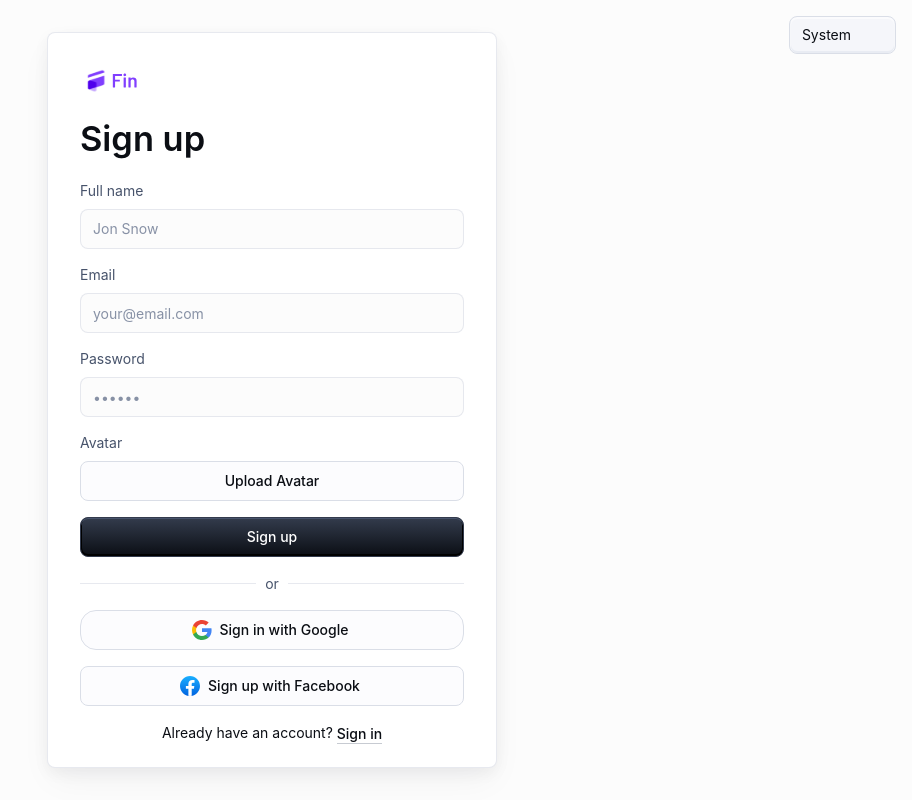
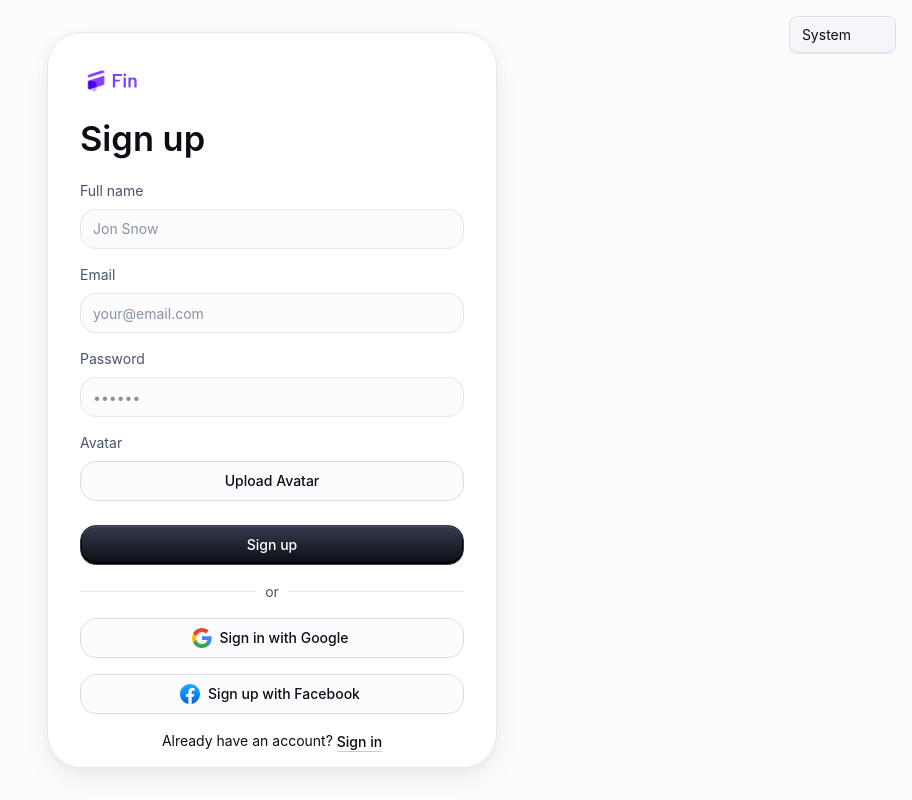
Before and after one commit to roflmorries/FinTrack-App, a React (Vite) app in the folder fin-track-app/: page /registration in a window 1280 px wide. Shown: the whole page, without its empty margins (368-1280 px from the left). Built offline with nearby package versions, Linux system fonts and the light colour scheme; no server answers; some icons are missing.

Commit message:
delete legacy code

```diff
--- a/fin-track-app/src/features/auth/ui/RegistrationForm.tsx
+++ b/fin-track-app/src/features/auth/ui/RegistrationForm.tsx
@@ -1,109 +1,9 @@
-// import { Button, Form, Input, Upload } from 'antd'
-// import { RcFile } from 'antd/es/upload';
-// import { useEffect, useState } from 'react'
-// import { registerUser } from '../../../entities/user/model/userThunks';
-// import { useAppDispatch, useAppSelector } from '../../../shared/lib/hooks/redux/reduxTypes';
-// import { useNavigate } from 'react-router-dom';
-// import { uploadAvatar } from '../../../shared/api/uploadAvatar';
-
-// type Props = {}
-
-// export default function RegistrationForm({}: Props) {
-//   const [avatarFile, setAvatarFile] = useState<File | null>(null);
-//   const [avatar, setAvatar] = useState<string | null>(null);
-//   const dispatch = useAppDispatch();
-//   const { isAuth } = useAppSelector((state) => state.user)
-//   const navigate = useNavigate();
-
-//   useEffect(() => {
-//     if (isAuth) {
-//       navigate('/dashboard', {replace: true})
-//     }
-//   }, [isAuth, navigate])
-
-
-
-//   const handleRegisterForm = async (values: any) => {
-//     try {
-//       let avatar = null;
-//       if (avatarFile) {
-//         avatar = await uploadAvatar(avatarFile)
-//       };
-//       const newUser = {...values, avatar}
-//       console.log(newUser)
-//       await dispatch(registerUser(newUser))} catch (error) {
-//         console.error(error);
-//       }
-//   }
-
-//   const handleUploadAvatar = (file: RcFile) => {
-//     setAvatarFile(file);
-//     setAvatar(URL.createObjectURL(file));
-//     return false;
-//   };
-
-//   return (
-//     <Form name='registration' onFinish={handleRegisterForm} autoComplete='off'>
-
-//       <Form.Item
-//       label='Fullname'
-//       name='fullName'
-//       rules={[{ required: true, message: 'Введите ваше имя!' }]}
-//       >
-//         <Input/>
-//       </Form.Item>
-
-//       <Form.Item
-//       label='Email'
-//       name='email'
-//       rules={[
-//         { required: true, message: 'Введите ваш email!' },
-//         { type: 'email', message: 'Некорректный email!' },
-//       ]}
-//       >
-//         <Input/>
-//       </Form.Item>
-
-//       <Form.Item
-//       label='Password'
-//       name='password'
-//       rules={[{ required: true, message: 'Введите ваш пароль!' }]}
-//       >
-//         <Input/>
-//       </Form.Item>
-
-//       <Form.Item
-//       label='Avatar'
-//       >
-//         <Upload
-//         beforeUpload={handleUploadAvatar}
-//         showUploadList={false}
-//         accept='image/*'
-//         >
-//           <Button>Upload Avatar</Button>
-//         </Upload>
-//         {avatar && (
-//           <img
-//           src={avatar}
-//           alt="avatar"
-//           style={{ marginTop: 10, maxWidth: 100, borderRadius: 8 }}
-//           />
-//         )}
-//       </Form.Item>
-//       <Button type="primary" htmlType="submit">Register</Button>
-//     </Form>
-//   )
-// }
-
-
-
-
 import Box from '@mui/material/Box';
 import Button from '@mui/material/Button';
-import Checkbox from '@mui/material/Checkbox';
+// import Checkbox from '@mui/material/Checkbox';
 import CssBaseline from '@mui/material/CssBaseline';
 import Divider from '@mui/material/Divider';
-import FormControlLabel from '@mui/material/FormControlLabel';
+// import FormControlLabel from '@mui/material/FormControlLabel';
 import FormLabel from '@mui/material/FormLabel';
 import FormControl from '@mui/material/FormControl';
 import Link from '@mui/material/Link';
@@ -114,19 +14,21 @@ import MuiCard from '@mui/material/Card';
 import { styled } from '@mui/material/styles';
 import AppTheme from '../../../shared/shared-theme/AppTheme';
 import ColorModeSelect from '../../../shared/shared-theme/ColorModeSelect';
-import { GoogleIcon, FacebookIcon, SitemarkIcon } from '../../../pages/RegistrationPage/components/CustomIcons';
+import { FacebookIcon, SitemarkIcon } from '../../../pages/RegistrationPage/components/CustomIcons';
 import { useEffect, useState } from 'react'
 import { registerUser } from '../../../entities/user/model/userThunks';
 import { useAppDispatch, useAppSelector } from '../../../shared/lib/hooks/redux/reduxTypes';
 import { useNavigate } from 'react-router-dom';
 import { uploadAvatar } from '../../../shared/api/uploadAvatar';
 import GoogleLoginButton from './GoogleLoginButton';
+import Avatar from '@mui/material/Avatar';
 
 const Card = styled(MuiCard)(({ theme }) => ({
   display: 'flex',
   flexDirection: 'column',
   alignSelf: 'center',
   width: '100%',
+  borderRadius: `calc(${theme.shape.borderRadius}px + 26px)`,
   padding: theme.spacing(4),
   gap: theme.spacing(2),
   margin: 'auto',
@@ -159,7 +61,7 @@ const SignUpContainer = styled(Stack)(({ theme }) => ({
     backgroundRepeat: 'no-repeat',
     ...theme.applyStyles('dark', {
       backgroundImage:
-        'radial-gradient(at 50% 50%, hsla(210, 100%, 16%, 0.5), hsl(220, 30%, 5%))',
+        'radial-gradient(at 50% 50%, hsla(270, 100%, 22%, 0.5), hsl(270, 30%, 5%))',
     }),
   },
 }));
@@ -216,6 +118,24 @@ export default function RegistrationForm(props: { disableCustomTheme?: boolean }
           >
             Sign up
           </Typography>
+                        {avatar && (
+                // <img
+                //   src={avatar}
+                //   alt="avatar"
+                //   style={{ marginTop: 10, maxWidth: 100, borderRadius: 24, alignSelf: 'flex-end', marginBottom: '1%', position: 'absolute'}}
+                // />
+                <Avatar
+                alt="User Avatar"
+                src={avatar}
+                sx={{
+                  alignSelf: 'flex-end',
+                  position: 'absolute',
+                  marginTop: '1%',
+                  height: 100,
+                  width: 100,
+                }}
+                />
+              )}
           <Box
             component="form"
             onSubmit={handleRegisterForm}
@@ -230,6 +150,11 @@ export default function RegistrationForm(props: { disableCustomTheme?: boolean }
                 fullWidth
                 id="fullName"
                 placeholder="Jon Snow"
+                sx={{
+                  '& .MuiOutlinedInput-root': {
+                    borderRadius: '16px',
+                  }
+                }}
                 // error={nameError}
                 // helperText={nameErrorMessage}
                 // color={nameError ? 'error' : 'primary'}
@@ -248,6 +173,11 @@ export default function RegistrationForm(props: { disableCustomTheme?: boolean }
                 // error={emailError}
                 // helperText={emailErrorMessage}
                 // color={passwordError ? 'error' : 'primary'}
+                sx={{
+                  '& .MuiOutlinedInput-root': {
+                    borderRadius: '16px',
+                  }
+                }}
               />
             </FormControl>
             <FormControl>
@@ -261,6 +191,11 @@ export default function RegistrationForm(props: { disableCustomTheme?: boolean }
                 id="password"
                 autoComplete="new-password"
                 variant="outlined"
+                sx={{
+                  '& .MuiOutlinedInput-root': {
+                    borderRadius: '16px',
+                  }
+                }}
                 // error={passwordError}
                 // helperText={passwordErrorMessage}
                 // color={passwordError ? 'error' : 'primary'}
@@ -268,7 +203,7 @@ export default function RegistrationForm(props: { disableCustomTheme?: boolean }
             </FormControl>
             <FormControl>
               <FormLabel htmlFor="avatar">Avatar</FormLabel>
-              <Button variant="outlined" component="label">
+              <Button variant="outlined" component="label" sx={{marginBottom: '2%', borderRadius: '16px'}}>
                 Upload Avatar
                 <input
                   type="file"
@@ -278,18 +213,12 @@ export default function RegistrationForm(props: { disableCustomTheme?: boolean }
                   name="avatar"
                 />
               </Button>
-              {avatar && (
-                <img
-                  src={avatar}
-                  alt="avatar"
-                  style={{ marginTop: 10, maxWidth: 100, borderRadius: 8 }}
-                />
-              )}
             </FormControl>
             <Button
               type="submit"
               fullWidth
               variant="contained"
+              sx={{borderRadius: '16px'}}
             >
               Sign up
             </Button>
@@ -304,6 +233,7 @@ export default function RegistrationForm(props: { disableCustomTheme?: boolean }
               variant="outlined"
               onClick={() => alert('Sign up with Facebook')}
               startIcon={<FacebookIcon />}
+              sx={{borderRadius: '16px'}}
             >
               Sign up with Facebook
             </Button>
```
